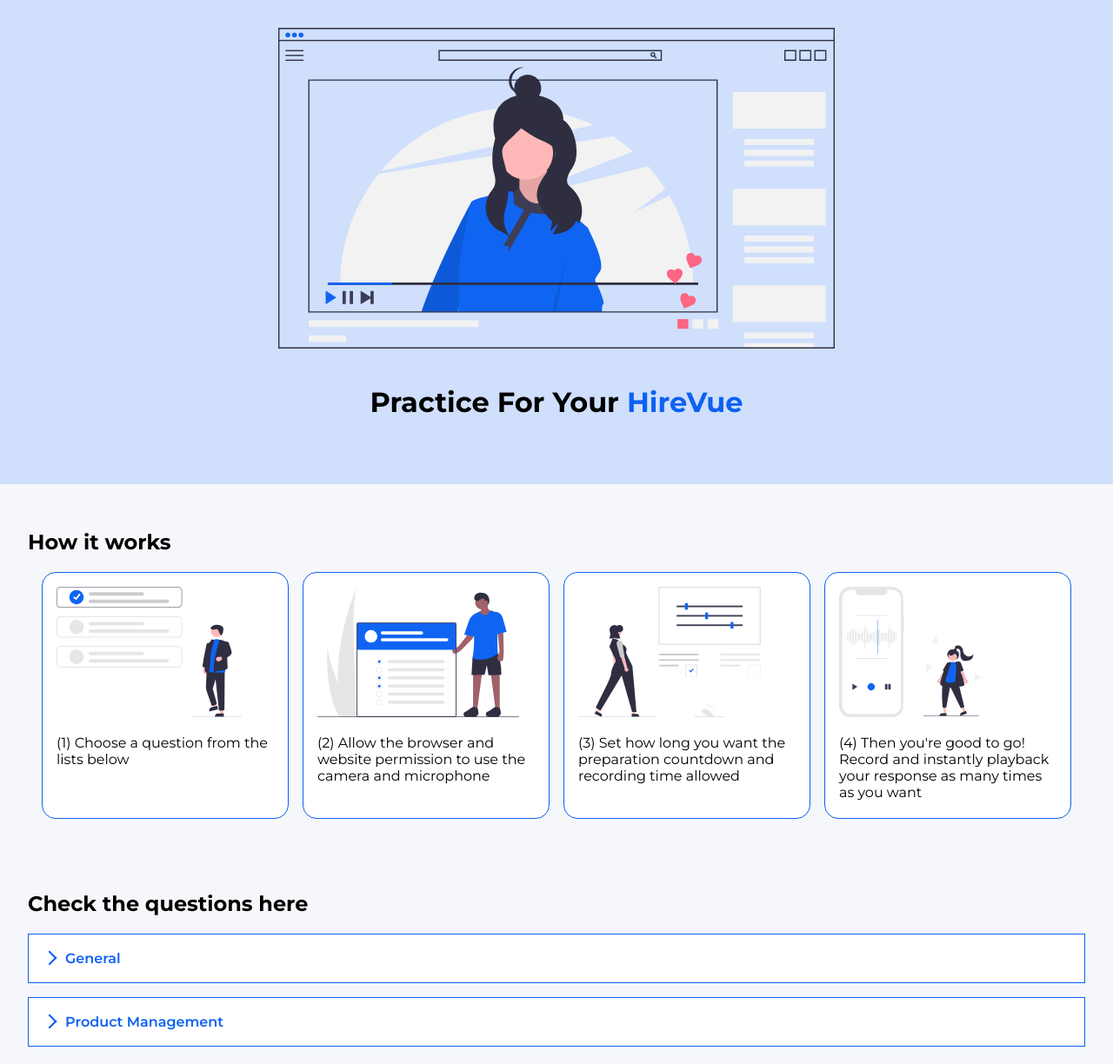
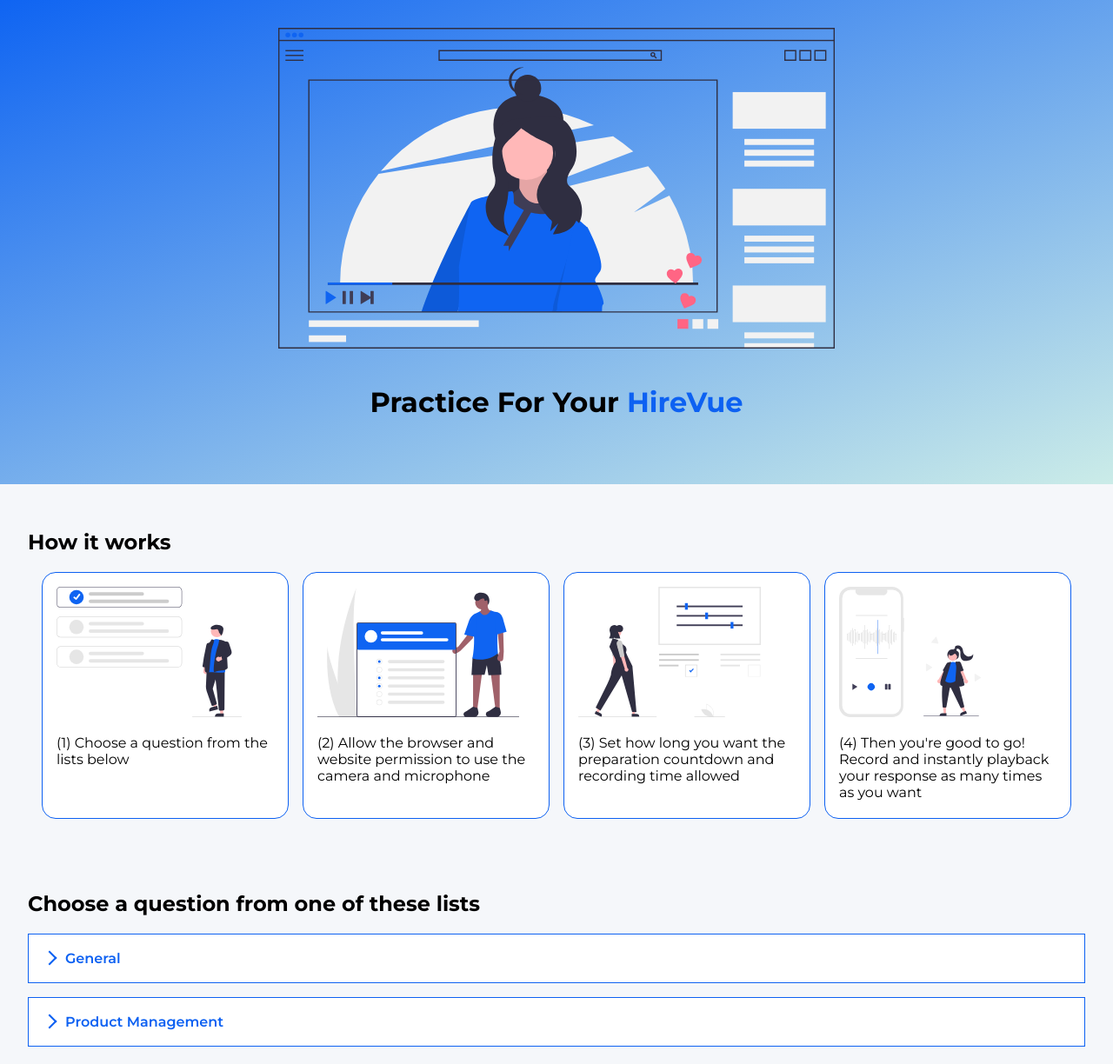
Before and after one commit to Dinesh-Kalamegam/one-way-interview-practice, a React (Create React App) app: page / in a window 1280 px wide. Shown: the top 1224 px of the page at 87% size. Built offline with nearby package versions, Linux system fonts and the light colour scheme.

Commit message:
added gradient to hero row, LAST COMMIT BEFORE REMOVING QUESTION LINKS FROM HOME PAGE

```diff
--- a/src/App.js
+++ b/src/App.js
@@ -34,7 +34,7 @@
             <HomeHowWorks/>
 
             <section>
-            <h2>Check the questions here</h2>
+            <h2>Choose a question from one of these lists</h2>
             {/* The Question and Links */}
             <Accordion allowMultipleExpanded allowZeroExpanded >
               {
@@ -54,6 +54,7 @@
                           </Link>
                       )
                     }
+
                   </AccordionItem>
                 ))
               }
--- a/src/components/HomeHero.scss
+++ b/src/components/HomeHero.scss
@@ -9,12 +9,16 @@
     display: flex;;
     align-items: center;
     flex-direction: column;
-    background-color: lighten($accent-color,40);
+    background-color: #0f64f2;
+    background-image: linear-gradient(160deg, #0f64f2 0%, hsl(173, 46%, 86%) 100%);
+
+
     font-weight: 100;
 }
 
 .hero-keyword{
     color: $accent-color;
+    // color: white;
 }
 
 .hero-row-left{
```
